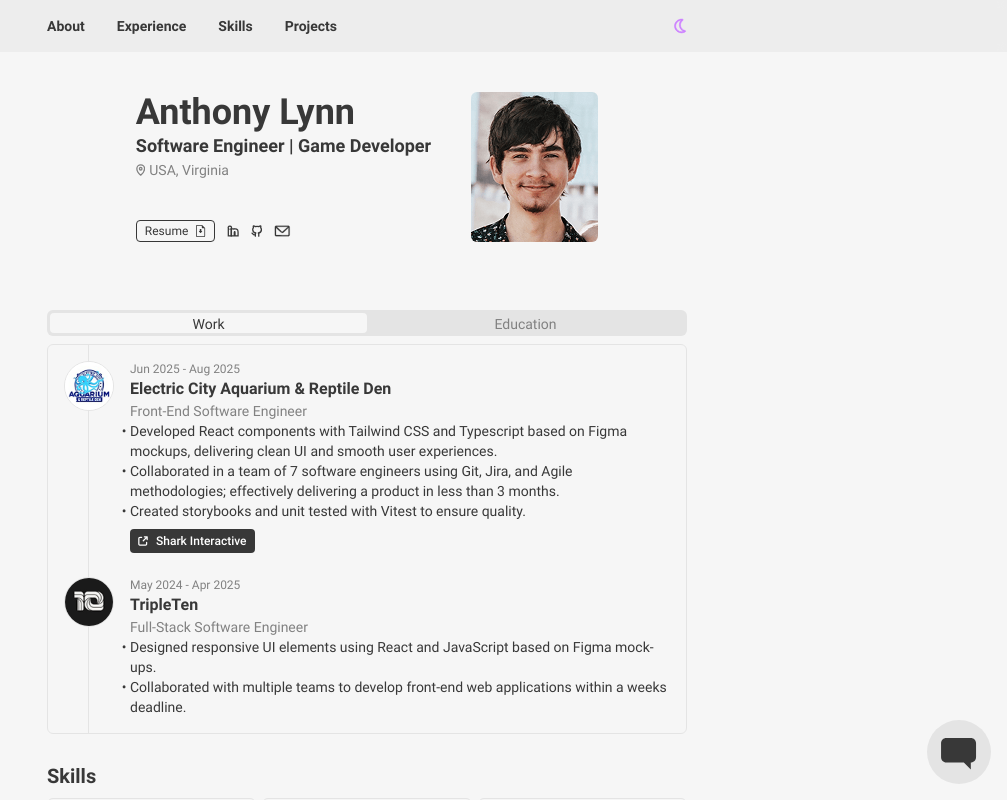
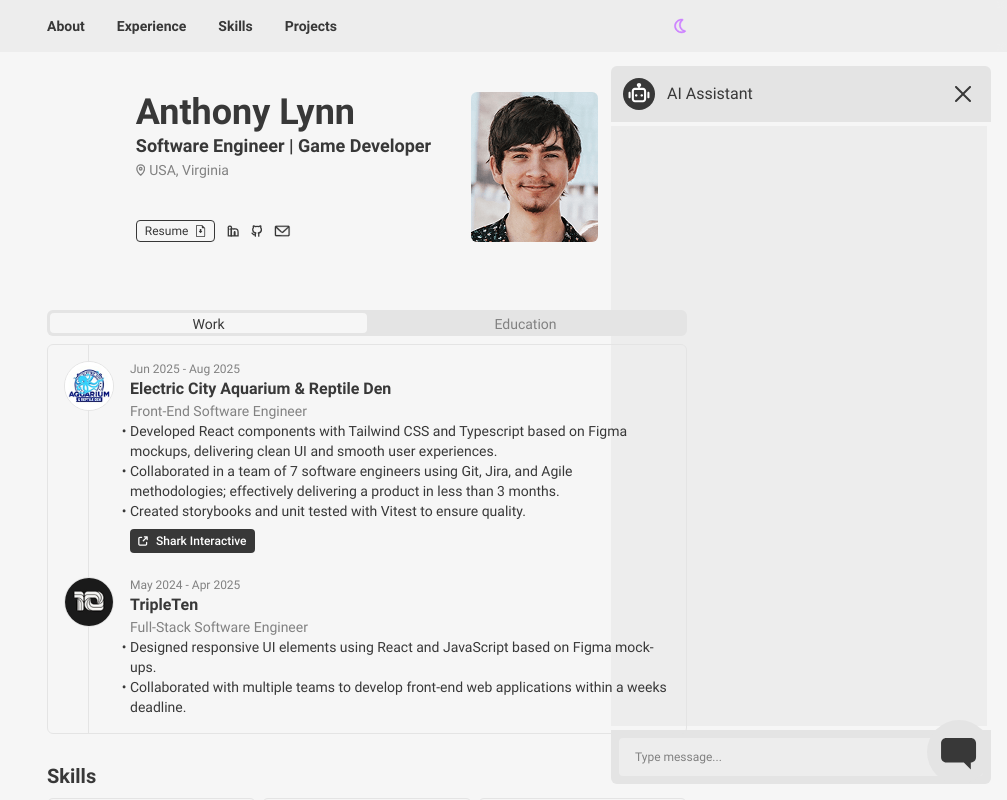
Before and after one commit to AnthonyLynn/Portfolio, a React (Vite) app: page / in a window 1280 px wide. Shown: the top 800 px of the page, without its empty margins (273-1280 px from the left). Built offline with nearby package versions, Linux system fonts and the light colour scheme.

Commit message:
feat: add chat container with html and style

```diff
--- a/src/components/App.tsx
+++ b/src/components/App.tsx
@@ -1,3 +1,7 @@
+import { useEffect, useState } from "react";
+
+import { sendChatBotMessage } from "../utils/chatbaseApi";
+
 import { Header } from "./Header";
 import { About } from "./About";
 import { ExperienceSection } from "./ExperienceSection";
@@ -5,18 +9,43 @@ import { SkillSection } from "./SkillSection";
 import { ProjectSection } from "./ProjectSection";
 import { Footer } from "./Footer";
 import { ChatButton } from "./ChatButton";
+import { Chat } from "./Chat";
 
-import { useEffect, useState } from "react";
+interface FromValues {
+  message: string;
+}
+
+type Role = "user" | "assistant";
 
 export const App = ({}) => {
-  document.documentElement.classList.toggle(
-    "dark",
+  const [messageStack, setMessageStack] = useState<
+    { role: Role; content: string }[]
+  >([]);
+
+  const addMessage = (role: Role, message: string) => {
+    setMessageStack([...messageStack, { role: role, content: message }]);
+  };
+
+  const onMessageSent = ({ message }: FromValues) => {
+    addMessage("user", message);
+
+    sendChatBotMessage({
+      message: message,
+      conversationId: "",
+    })
+      .then(({ text }) => {
+        addMessage("assistant", text);
+      })
+      .catch((errorMessage: string) => {
+        console.log(errorMessage);
+      });
+  };
+
+  const [isDarkTheme, setIsDarkTheme] = useState(
     localStorage.theme === "dark" ||
       (!("theme" in localStorage) &&
         window.matchMedia("(prefers-color-scheme: dark)").matches)
   );
-
-  const [isDarkTheme, setIsDarkTheme] = useState(localStorage.theme === "dark");
 
   function onThemeChange() {
     setIsDarkTheme(!isDarkTheme);
@@ -39,6 +68,7 @@ export const App = ({}) => {
         <ProjectSection />
       </main>
       <div className="sticky w-full bottom-0 p-3 sm:p-4 lg:p-0 flex justify-end">
+        <Chat onMessageSent={onMessageSent} />
         <ChatButton />
       </div>
       <Footer />
--- a/src/components/Chat.tsx
+++ b/src/components/Chat.tsx
@@ -1,37 +1,66 @@
-import React, { useEffect, useState } from "react";
-import { sendChatBotMessage } from "../utils/chatbaseApi";
+import React, { FormEvent } from "react";
 
-interface ChatProps {}
+import { useForm } from "../hooks/useForm";
 
-type Role = "user" | "assistant";
+import { BotIcon } from "./Icons/BotIcon";
+import { XIcon } from "./Icons/XIcon";
+import { ArrowIcon } from "./Icons/ArrowIcon";
 
-export const Chat: React.FC<ChatProps> = ({}) => {
-  const [isLoadingMessage, setIsLoadingMessage] = useState(true);
-  const [isAvailable, setIsAvailable] = useState(true);
-  const [messageStack, setMessageStack] = useState<
-    { role: Role; content: string }[]
-  >([]);
+interface FromValues {
+  message: string;
+}
 
-  const addMessage = (role: Role, message: string) => {
-    setMessageStack([...messageStack, { role: role, content: message }]);
+interface ChatProps {
+  onMessageSent: ({}: FromValues) => void;
+}
+
+export const Chat: React.FC<ChatProps> = ({ onMessageSent }) => {
+  const { values, handleChange } = useForm<FromValues>({
+    message: "",
+  });
+
+  const onSubmit = (evt: FormEvent) => {
+    evt.preventDefault();
+    onMessageSent(values);
   };
 
-  const onMessageSent = (message: string) => {
-    addMessage("user", message);
-
-    sendChatBotMessage({
-      message: message,
-      conversationId: "",
-    })
-      .then(({ text }) => {
-        addMessage("assistant", text);
-      })
-      .catch((errorMessage: string) => {
-        console.log(errorMessage);
-      });
-  };
-
-  useEffect(() => {}, []);
-
-  return <dialog></dialog>;
+  return (
+    <dialog
+      className="lg:absolute left-auto lg:right-4 lg:bottom-4 w-[380px] h-[718px] bg-transparent flex flex-col text-text-primary"
+      open
+    >
+      <div className="bg-base-tertiary flex justify-between p-3 rounded-t-md">
+        <div className="flex items-center gap-3">
+          <div className="w-8 aspect-square bg-text-primary rounded-full flex justify-center pt-[5px]">
+            <BotIcon className="w-5.5 h-5 fill-text-tertiary" />
+          </div>
+          <h2>AI Assistant</h2>
+        </div>
+        <button className="w-8 aspect-square flex items-center justify-center">
+          <XIcon className="w-4 aspect-square fill-text-primary" />
+        </button>
+      </div>
+      <ul className="grow bg-base-primary overflow-y-scroll p-2 py-1 pr-2 scrollbar mr-1 mt-1 mb-1">
+        <li className="h-[200%] w-full"></li>
+      </ul>
+      <div className="p-2 rounded-b-md bg-base-tertiary">
+        <form
+          className="p-2 pl-4 rounded-sm bg-base-primary flex items-center justify-between"
+          onSubmit={onSubmit}
+        >
+          <input
+            type="text"
+            placeholder="Type message..."
+            className="placeholder:text-text-secondary text-text-primary text-xs"
+            onChange={handleChange}
+            value={values.message || ""}
+            required
+          />
+          <button type="submit">
+            <ArrowIcon className="h-5.5 fill-text-primary" />
+          </button>
+        </form>
+      </div>
+    </dialog>
+  );
 };
--- /dev/null
+++ b/src/components/Icons/ArrowIcon.tsx
@@ -0,0 +1,11 @@
+interface ArrowIconProps {
+  className: string;
+}
+
+export const ArrowIcon: React.FC<ArrowIconProps> = ({ className }) => {
+  return (
+    <svg viewBox="0 0 19 22" className={className}>
+      <path d="M19 11L0 22L3.8 11L0 0L19 11Z" />
+    </svg>
+  );
+};
--- /dev/null
+++ b/src/components/Icons/BotIcon.tsx
@@ -0,0 +1,13 @@
+interface BotIconProps {
+  className: string;
+}
+
+export const BotIcon: React.FC<BotIconProps> = ({ className }) => {
+  return (
+    <svg viewBox="0 0 22 21" className={className}>
+      <path d="M15.211 20.3077H6.70016C4.88697 20.3077 3.41175 18.78 3.41175 16.9024V8.48225C3.41175 6.60458 4.88697 5.0769 6.70016 5.0769H15.211C17.0242 5.0769 18.4994 6.60458 18.4994 8.48225V16.9024C18.4994 18.78 17.0242 20.3077 15.211 20.3077ZM6.70016 7.3582C6.1007 7.3582 5.61224 7.86402 5.61224 8.4848V16.9049C5.61224 17.5257 6.1007 18.0315 6.70016 18.0315H15.211C15.8105 18.0315 16.2989 17.5257 16.2989 16.9049V8.48225C16.2989 7.86147 15.8105 7.35565 15.211 7.35565H6.70016V7.3582ZM20.8998 16.1411C20.2929 16.1411 19.7995 15.6301 19.7995 15.0017V10.3855C19.7995 9.75701 20.2929 9.24608 20.8998 9.24608C21.5066 9.24608 22 9.75701 22 10.3855V15.0017C22 15.6327 21.5066 16.1411 20.8998 16.1411ZM1.10025 16.1411C0.493384 16.1411 0 15.6301 0 15.0017V10.3855C0 9.75701 0.493384 9.24608 1.10025 9.24608C1.70711 9.24608 2.20049 9.75701 2.20049 10.3855V15.0017C2.20049 15.6327 1.70958 16.1411 1.10025 16.1411Z" />
+      <path d="M11 6.94477C10.5332 6.94477 10.1538 6.56206 10.1538 6.09134V3.56742C10.1538 3.09669 10.5332 2.71399 11 2.71399C11.4667 2.71399 11.8461 3.09669 11.8461 3.56742V6.09134C11.8461 6.56206 11.4667 6.94477 11 6.94477Z" />
+      <path d="M11.0064 4.44521C9.72824 4.44521 8.68905 3.44853 8.68905 2.2226C8.68905 0.996684 9.72824 0 11.0064 0C12.2846 0 13.3238 0.996684 13.3238 2.2226C13.3238 3.44853 12.2846 4.44521 11.0064 4.44521ZM8.09152 14.3846C7.3615 14.3846 6.76917 13.8165 6.76917 13.1164C6.76917 12.4162 7.3615 11.8481 8.09152 11.8481C8.82155 11.8481 9.41388 12.4162 9.41388 13.1164C9.41388 13.8165 8.82155 14.3846 8.09152 14.3846ZM13.9083 14.3846C13.1783 14.3846 12.586 13.8165 12.586 13.1164C12.586 12.4162 13.1783 11.8481 13.9083 11.8481C14.6384 11.8481 15.2307 12.4162 15.2307 13.1164C15.2307 13.8165 14.6384 14.3846 13.9083 14.3846Z" />
+    </svg>
+  );
+};
--- /dev/null
+++ b/src/components/Icons/XIcon.tsx
@@ -0,0 +1,11 @@
+interface XIconProps {
+  className: string;
+}
+
+export const XIcon: React.FC<XIconProps> = ({ className }) => {
+  return (
+    <svg viewBox="0 0 16 16" className={className}>
+      <path d="M14.2909 0.292908C14.6814 -0.0975638 15.3144 -0.0974578 15.705 0.292908C16.0952 0.683455 16.0954 1.31654 15.705 1.70697L9.41296 7.99896L15.705 14.291C16.0952 14.6815 16.0954 15.3146 15.705 15.705C15.3145 16.0954 14.6814 16.0952 14.2909 15.705L7.9989 9.41302L1.70691 15.705C1.31648 16.0954 0.683383 16.0952 0.292847 15.705C-0.0975039 15.3145 -0.097589 14.6814 0.292847 14.291L6.58484 7.99896L0.292847 1.70697C-0.097666 1.31646 -0.0976431 0.683435 0.292847 0.292908C0.683371 -0.0976164 1.31638 -0.0976165 1.70691 0.292908L7.9989 6.5849L14.2909 0.292908Z" />
+    </svg>
+  );
+};
--- /dev/null
+++ b/src/hooks/useForm.tsx
@@ -0,0 +1,12 @@
+import { ChangeEvent, useState } from "react";
+
+export function useForm<T>(inputValues: T) {
+  const [values, setValues] = useState<T>(inputValues);
+
+  const handleChange = (evt: ChangeEvent<HTMLInputElement>) => {
+    const { value, name } = evt.target;
+    setValues({ ...values, [name]: value });
+  };
+
+  return { values, handleChange, setValues };
+}
--- a/src/index.css
+++ b/src/index.css
@@ -44,3 +44,15 @@
   --color-purple-accent-color: #cc80ff;
   --color-orange-accent-color: #ffb682;
 }
+
+@layer utilities {
+  .scrollbar::-webkit-scrollbar {
+    background-color: var(--color-base-primary);
+    width: 8px;
+  }
+
+  .scrollbar::-webkit-scrollbar-thumb {
+    background-color: var(--color-base-tertiary);
+    border-radius: calc(infinity * 1px);
+  }
+}
--- a/src/utils/constants.ts
+++ b/src/utils/constants.ts
@@ -7,6 +7,6 @@ if (!conversationId) {
   conversationId = newId;
 }
 
-export const apiKey = process.env.CHATBASE_KEY;
+export const apiKey = import.meta.env.CHATBASE_KEY;
 export const chatbotId = "gRkwKa2e8Q2Cna51rAeqP";
 export const apiUrl = "https://www.chatbase.co/api/v1";
```
